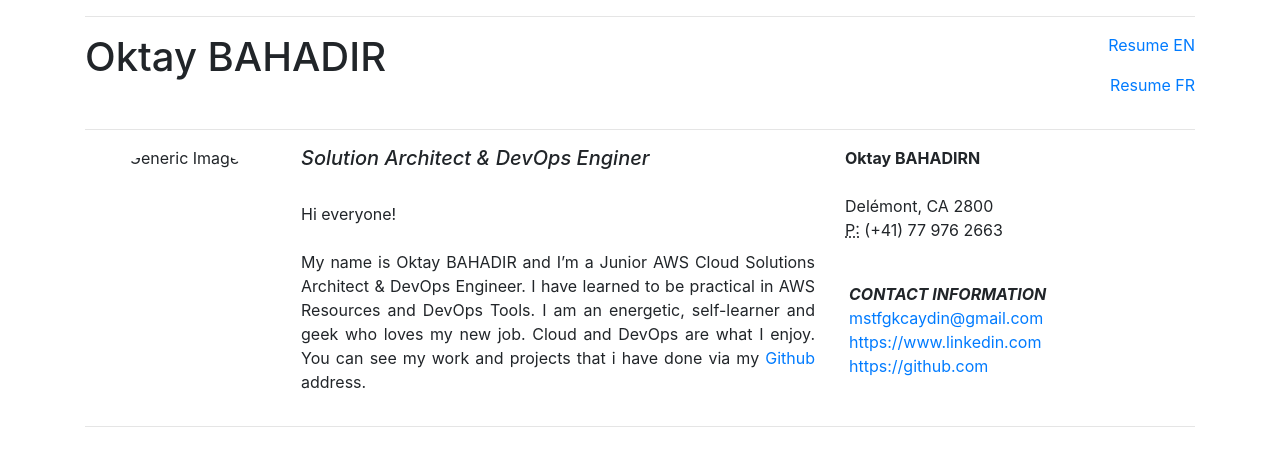
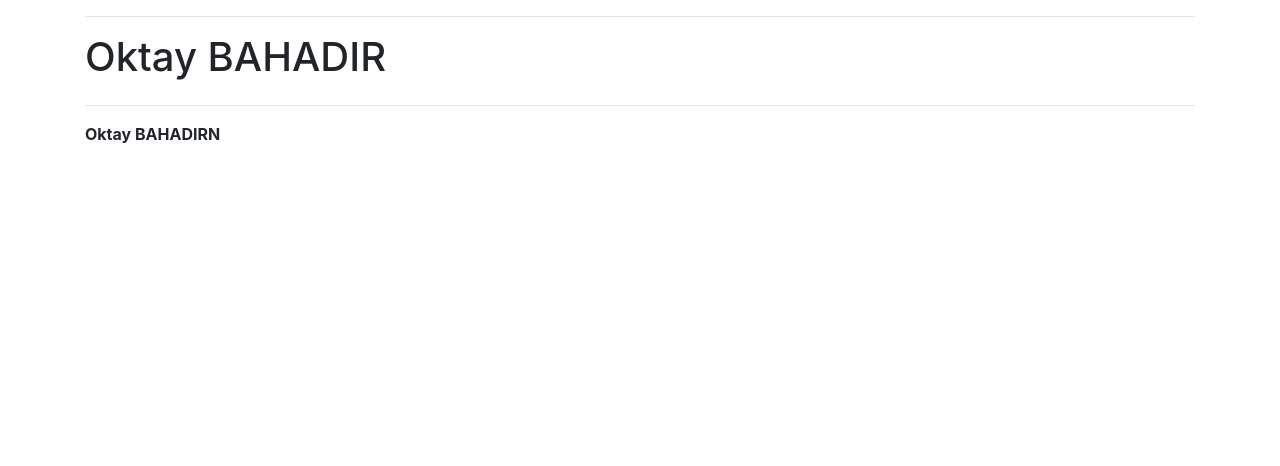
Before and after one commit to Gokay2705/oktaybahadir.github.io, a plain HTML site: page index.html in a window 1280 px wide. Drawn offline with nearby package versions, Linux system fonts and the light colour scheme.

Commit message:
Update index.html

```diff
--- a/index.html
+++ b/index.html
@@ -15,39 +15,13 @@
         <div class="col-6">
           <h1>Oktay BAHADIR</h1>
         </div>
-        <div class="col-6">
-          <p class="text-right"><a href="resume/Oktay BAHADIR-Eng.pdf" >Resume EN</a></p>
-		  <p class="text-right"><a href="resume/Oktay BAHADIR-Fr.pdf" >Resume FR</a></p>
-        </div>
       </div>
       <hr>
       <div class="row">
-        <div class="col-md-8 col-sm-12">
-          <div class="media">
-            <img src="images/338-IMG_20190208_123522.jpg" alt="My Generic Image" width="200" height="200" class="mr-3 rounded-circle img-fluid">
-            <div class="media-body">
-              <h5 class="mt-0"><em>Solution Architect &amp; DevOps Enginer</em></h5>
-              <br>Hi everyone! <br><br><p class="text-justify">My name is Oktay BAHADIR and I’m a Junior AWS Cloud Solutions Architect & DevOps Engineer. I have learned to be practical in AWS Resources and DevOps Tools. I am an energetic, self-learner and geek who loves my new job. Cloud and DevOps are what I enjoy. You can see my work and projects that i have done via my <a href="https://github.com/Gokay2705" title="GitHub" target="https://github.com/Gokay2705">Github</a> address.</p></div>
-          </div>
-        </div>
         <div class="col-md-4 col-sm-12">
           <address>
           <strong>Oktay BAHADIRN</strong><br>
           <br>
-Delémont, CA 2800<br>
-<abbr title="Phone">P:</abbr> (+41) 77 976 2663
-          </address>
-          <div class="row justify-content-md-around m-1">
-<address>
-        <br>
-            <a><strong><em>CONTACT INFORMATION</em></strong></a> <a href="mailto:#">mstfgkcaydin@gmail.com</a> <br>
-	        <a href="https://www.linkedin.com/in/m-goekcé-aydin-13a3151b2/" title="Linkedin" target="https://www.linkedin.com/in/m-goekce-aydin-13a3151b2/">https://www.linkedin.com</a><br>
-	        <a href="https://github.com/Gokay2705" title="GitHub" target="https://github.com/Gokay2705">https://github.com</a><br>
-            </address>
-          </div>
-        </div>
-      </div>
-      <hr>
  </body>
 
 
```
